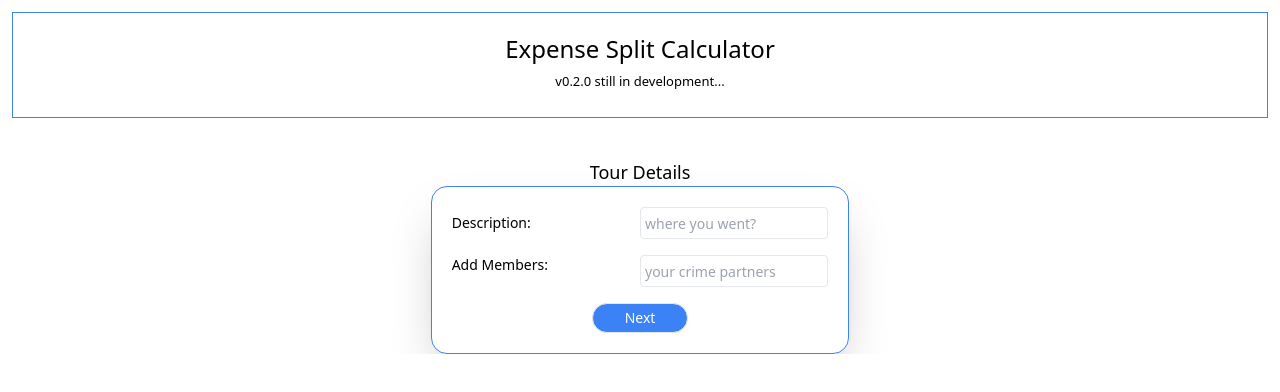
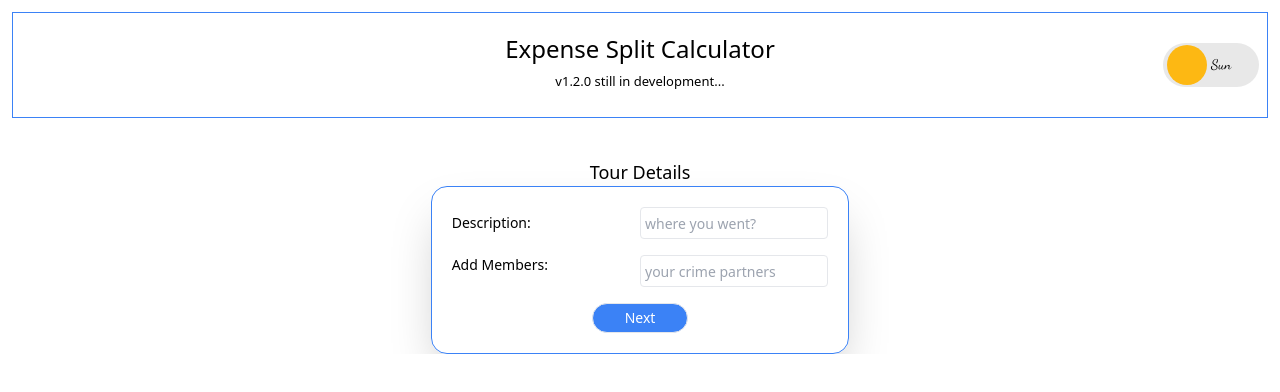
Before and after one commit to rmh96/expense-split-calculator, a React (Vite) app: page / in a window 1280 px wide. Shown: the top 392 px of the page. Built offline with nearby package versions, Linux system fonts and the light colour scheme.

Commit message:
Implemented darkMode for the application, and Version upgraded

```diff
--- a/index.html
+++ b/index.html
@@ -16,6 +16,10 @@
     <meta name="author" content="Harish Mukundhaprasath" />
     <meta name="viewport" content="width=device-width, initial-scale=1.0" />
     <link rel="stylesheet" href="./index.css" />
+    <link
+      href="https://fonts.googleapis.com/css2?family=Dancing+Script&display=swap"
+      rel="stylesheet"
+    />
   </head>
   <body>
     <div id="root"></div>
--- a/package.json
+++ b/package.json
@@ -1,7 +1,7 @@
 {
   "homepage": "https://rmh96.github.io/expense-split-calculator",
   "name": "expense-split-calculator",
-  "version": "0.2.0",
+  "version": "1.2.0",
   "description": "Get each person spent expenses for the group and split it with other persons",
   "scripts": {
     "test": "jest",
--- a/src/components/App.js
+++ b/src/components/App.js
@@ -7,11 +7,7 @@ import MainShareInfo from "./common/MainShareInfo";
 const App = () => {
   return (
     <ExpenseProvider>
-      <div className="w-full h-screen p-3 overflow-y-scroll mb-3">
-        <Header />
-        <ExpenseSplitMain />
-        <MainShareInfo />
-      </div>
+      <ExpenseSplitMain />
     </ExpenseProvider>
   );
 };
--- a/src/components/ExpenseSplitMain.js
+++ b/src/components/ExpenseSplitMain.js
@@ -3,13 +3,23 @@ import TourInitialDetails from "./TourInitialDetails";
 import { useExpenseSplitContext } from "../context/Store";
 import IndividualExpense from "./IndividualExpense";
 import ExpenseDetailsList from "./common/ExpenseDetailsList";
+import Header from "./common/Header";
+import MainShareInfo from "./common/MainShareInfo";
 
 const ExpenseSplitMain = () => {
-  const { esStore } = useExpenseSplitContext();
+  const { esStore, darkMode } = useExpenseSplitContext();
   return (
-    <div className="w-full flex flex-col items-center z-10 overflow-y-scroll">
-      {!esStore.initialStage && <ExpenseDetailsList />}
-      {esStore.initialStage ? <TourInitialDetails /> : <IndividualExpense />}
+    <div
+      className={`${
+        darkMode ? "bg-darkMode text-white" : "bg-white"
+      } w-full h-screen p-3 overflow-y-scroll mb-3`}
+    >
+      <Header />
+      <div className="w-full flex flex-col items-center z-10 overflow-y-scroll">
+        {!esStore.initialStage && <ExpenseDetailsList />}
+        {esStore.initialStage ? <TourInitialDetails /> : <IndividualExpense />}
+      </div>
+      <MainShareInfo />
     </div>
   );
 };
--- a/src/components/IndividualExpense.js
+++ b/src/components/IndividualExpense.js
@@ -5,7 +5,7 @@ import Button from "./common/Button";
 import { useExpenseSplitContext } from "../context/Store";
 
 const IndividualExpense = () => {
-  const { esStore, esDispatch } = useExpenseSplitContext();
+  const { esStore, esDispatch, darkMode } = useExpenseSplitContext();
   const [spentDetails, setSpentDetails] = useState({
     payer: "",
     amountSpent: 0,
@@ -68,7 +68,9 @@ const IndividualExpense = () => {
             Amount Spent:
           </label>
           <input
-            className="w-1/2 border h-8 pl-1 rounded"
+            className={`w-1/2 border h-8 pl-1 rounded ${
+              darkMode && "bg-darkMode"
+            }`}
             placeholder={
               spentDetails.amountSpent === 0 ? "how much amount spent?" : ""
             }
@@ -96,7 +98,9 @@ const IndividualExpense = () => {
             Description:
           </label>
           <input
-            className="w-1/2 border h-8 pl-1 rounded"
+            className={`w-1/2 border h-8 pl-1 rounded ${
+              darkMode && "bg-darkMode"
+            }`}
             placeholder={
               spentDetails.description === "" ? "where you spent?" : ""
             }
--- a/src/components/TourInitialDetails.js
+++ b/src/components/TourInitialDetails.js
@@ -4,7 +4,7 @@ import Button from "./common/Button";
 import AddMembers from "./common/AddMembers";
 
 const TourInitialDetails = () => {
-  const { esStore, esDispatch } = useExpenseSplitContext();
+  const { esStore, esDispatch, darkMode } = useExpenseSplitContext();
   const [error, setError] = useState({ "tour-desc": false, addMembers: false });
   const handleNextClick = () => {
     console.log();
@@ -44,7 +44,7 @@ const TourInitialDetails = () => {
           <input
             className={`w-1/2 border h-8 pl-1 rounded ${
               error["tour-desc"] ? "shake-box" : ""
-            }`}
+            } ${darkMode && "bg-darkMode"}`}
             placeholder="where you went?"
             type="text"
             id="tour-desc"
--- a/src/components/common/AddMembers.js
+++ b/src/components/common/AddMembers.js
@@ -3,7 +3,7 @@ import { useExpenseSplitContext } from "../../context/Store";
 
 const AddMembers = ({ id, label, isEmptyCheck }) => {
   const [name, setName] = useState("");
-  const { esStore, esDispatch } = useExpenseSplitContext();
+  const { esStore, esDispatch, darkMode } = useExpenseSplitContext();
   return (
     <div className="w-full flex justify-between">
       <label className="inline-block" htmlFor="addMembers">
@@ -13,7 +13,7 @@ const AddMembers = ({ id, label, isEmptyCheck }) => {
         <input
           className={`w-full border h-8 pl-1 rounded ${
             isEmptyCheck ? "shake-box" : ""
-          }`}
+          } ${darkMode && "bg-darkMode"}`}
           placeholder="your crime partners"
           type="text"
           id="addMembers"
@@ -40,7 +40,9 @@ const AddMembers = ({ id, label, isEmptyCheck }) => {
                   <li className="border rounded inline-block p-1" key={index}>
                     <span className="mr-1">{item}</span>
                     <span
-                      className="cursor-pointer bg-white border rounded-2xl"
+                      className={`cursor-pointer bg-white border rounded-2xl ${
+                        darkMode && "text-black"
+                      }`}
                       onClick={(event) => {
                         esDispatch({ type: "removeMember", payLoad: item });
                       }}
--- a/src/components/common/DropDown.js
+++ b/src/components/common/DropDown.js
@@ -8,7 +8,7 @@ const DropDown = ({
   isEmptyCheck,
   parentValue,
 }) => {
-  const { esStore } = useExpenseSplitContext();
+  const { esStore, darkMode } = useExpenseSplitContext();
   const [options, setOptions] = useState(esStore.tourMembers);
   const [dropDownFlag, setDropDownFlag] = useState(false);
   const [name, setName] = useState(parentValue);
@@ -45,7 +45,7 @@ const DropDown = ({
           onClick={handleDropDownChange}
         >
           <input
-            className="outline-0 h-6"
+            className={`outline-0 h-6 ${darkMode && "bg-darkMode"}`}
             placeholder="Select a person"
             value={name}
             readOnly
@@ -61,7 +61,9 @@ const DropDown = ({
         {dropDownFlag && esStore.tourMembers.length > 0 ? (
           <div className="w-full border h-28 overflow-scroll relative">
             <input
-              className="sticky top-0 p-2 w-full h-6 outline-none border-b-2"
+              className={`sticky top-0 p-2 w-full h-6 outline-none border-b-2 ${
+                darkMode && "bg-darkMode"
+              }`}
               value={filterValue}
               onChange={(e) => {
                 setFilterValue(e.target.value);
@@ -70,7 +72,7 @@ const DropDown = ({
             />
             {options.map((item, index) => (
               <div
-                className="w-full h-7 flex items-center border-b-2 pl-1 hover:bg-blue-200 text-sm"
+                className="w-full h-7 flex items-center border-b-2 pl-1 hover:bg-blue-500 text-sm"
                 key={index}
                 onClick={() => {
                   setDropDownFlag(false);
--- a/src/components/common/ExpenseDetailsList.js
+++ b/src/components/common/ExpenseDetailsList.js
@@ -2,10 +2,10 @@ import React, { useState } from "react";
 import { useExpenseSplitContext } from "../../context/Store";
 
 const ExpenseDetailsList = () => {
-  const { esStore } = useExpenseSplitContext();
+  const { esStore, darkMode } = useExpenseSplitContext();
   const [detailsFlag, setFlag] = useState(false);
   return (
-    <div className="w-full flex justify-end pt-2">
+    <div className={"w-full flex justify-end pt-2"}>
       <div
         className="cursor-pointer p-2 text-center border border-blue-300 rounded-xl shadow bg-blue-500 text-white transform transition-all duration-300 hover:scale-105 hover:bg-blue-600"
         onClick={() => setFlag(!detailsFlag)}
@@ -19,7 +19,9 @@ const ExpenseDetailsList = () => {
         <div className="z-40 -mt-2 bg-white absolute top-1/3 left-1/2 transform -translate-x-1/2 -translate-y-1/4 border border-blue-400 h-1/2 w-1/2 sm:w-[95.5%] sm:h-1/2 sm:top-3/5 md:w-[95.5%] md:h-1/2 md:top-3/5">
           <div
             id="expense-detail-list-container"
-            className="h-full overflow-y-auto relative"
+            className={`${
+              darkMode && "bg-darkMode"
+            } h-full overflow-y-auto relative`}
           >
             <div className="w-full h-12 border bg-blue-600 flex justify-between sticky top-0">
               <span className="text-white text-xl pl-2 flex justify-center items-center">
--- a/src/components/common/Header.js
+++ b/src/components/common/Header.js
@@ -3,13 +3,39 @@ import { useExpenseSplitContext } from "../../context/Store";
 import { version } from "../../../package.json";
 
 const Header = () => {
-  const { resetApp } = useExpenseSplitContext();
+  const { resetApp, darkMode, updateDarkMode } = useExpenseSplitContext();
+  console.log("dark-", darkMode);
   return (
-    <div className="flex flex-col items-center cursor-pointer py-5 w-full flex justify-center text-2xl border border-blue-500">
-      <h1 onClick={resetApp}>Expense Split Calculator</h1>
+    <div
+      className={`flex flex-col items-center py-5 relative w-full flex justify-center text-2xl border border-blue-500`}
+    >
+      <h1 className="cursor-pointer" onClick={resetApp}>
+        Expense Split Calculator
+      </h1>
       <span style={{ fontSize: "13px" }}>
         v{version} still in development...
       </span>
+      <div
+        className={`${
+          darkMode
+            ? "bg-darkMode flex-row-reverse border border-lightMode"
+            : "bg-lightMode"
+        } w-24 h-11 sm:w-8 sm:h-8 sm:bottom-2 md:w-16 md:h-8 rounded-full cursor-pointer absolute right-2 flex items-center`}
+        onClick={updateDarkMode}
+      >
+        <span
+          className={`${
+            darkMode ? "bg-moonBlue" : "bg-sunYellow"
+          } m-1 h-10 w-10 sm:w-6 sm:h-6 md:w-8 md:h-8 rounded-full`}
+        ></span>
+        <span
+          className={`${
+            darkMode ? "text-white border-white" : "text-black"
+          } font-cursive text-sm sm:hidden md:text-xs`}
+        >
+          {darkMode ? "Moon" : "Sun"}
+        </span>
+      </div>
     </div>
   );
 };
--- a/src/context/Store.js
+++ b/src/context/Store.js
@@ -57,7 +57,7 @@ export const ExpenseProvider = ({ children }) => {
     reducer,
     ExpenseSplitInitialStates
   );
-  const [darkMode, setDarkMode] = useState(true);
+  const [darkMode, setDarkMode] = useState(false);
 
   const resetApp = () => {
     esDispatch({ type: "resetApp" });
--- a/tailwind.config.js
+++ b/tailwind.config.js
@@ -2,9 +2,26 @@
 module.exports = {
   content: ["./src/**/*.{html,js,ts,jsx,tsx}"],
   theme: {
-    extend: {},
+    extend: {
+      colors: {
+        darkMode: "#212121",
+        lightMode: "#e8e8e8",
+      },
+      backgroundColor: {
+        darkMode: "#212121",
+        lightMode: "#e8e8e8",
+        sunYellow: "#FDB813",
+        moonBlue: "#6E81BC",
+      },
+      borderColor: {
+        lightMode: "#e8e8e8",
+      },
+      fontFamily: {
+        cursive: ['"Dancing Script"', "cursive"],
+      },
+    },
     screens: {
-      sm: { min: "320px", max: "540px" },
+      sm: { min: "300px", max: "540px" },
       md: { min: "541px", max: "1200px" },
     },
   },
```
